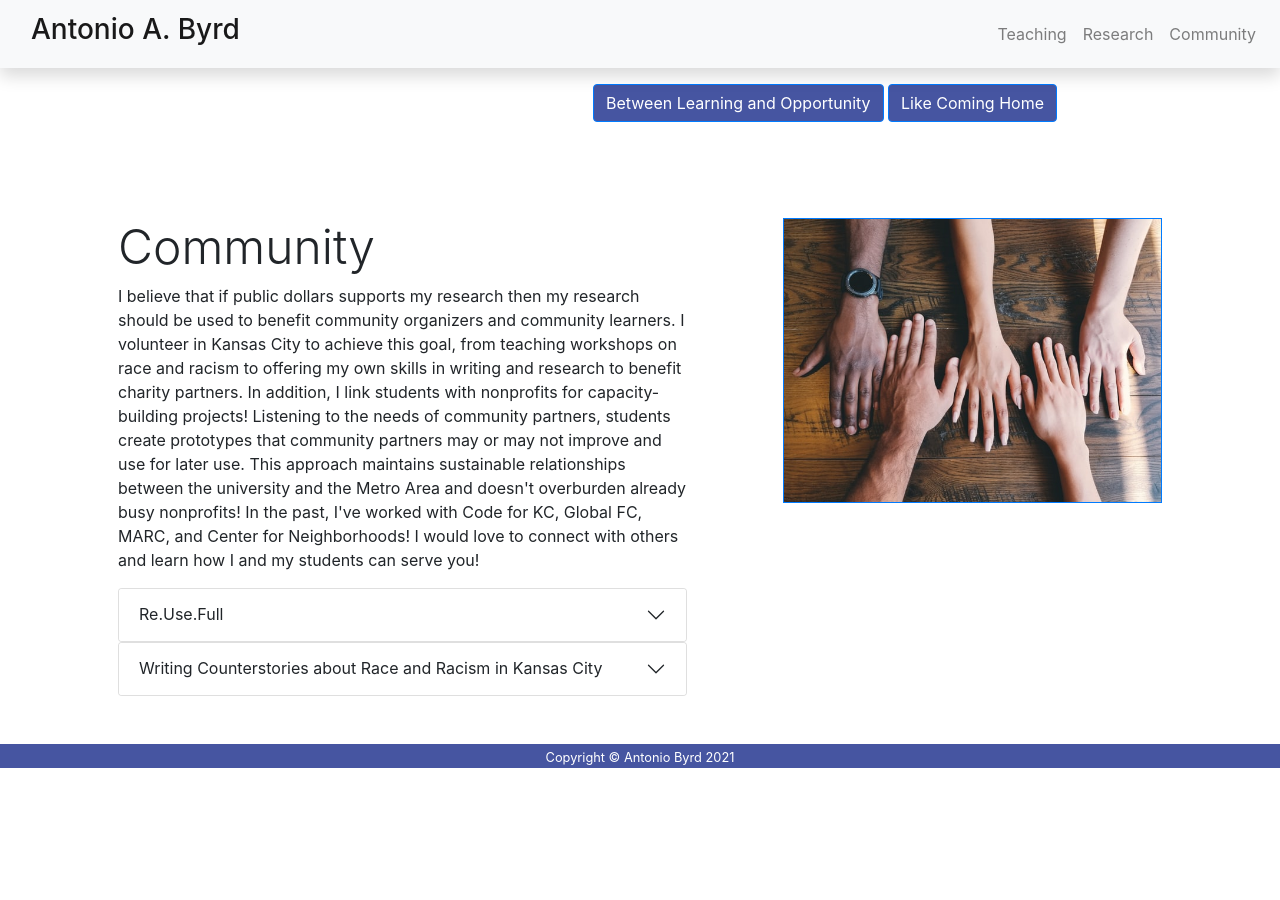
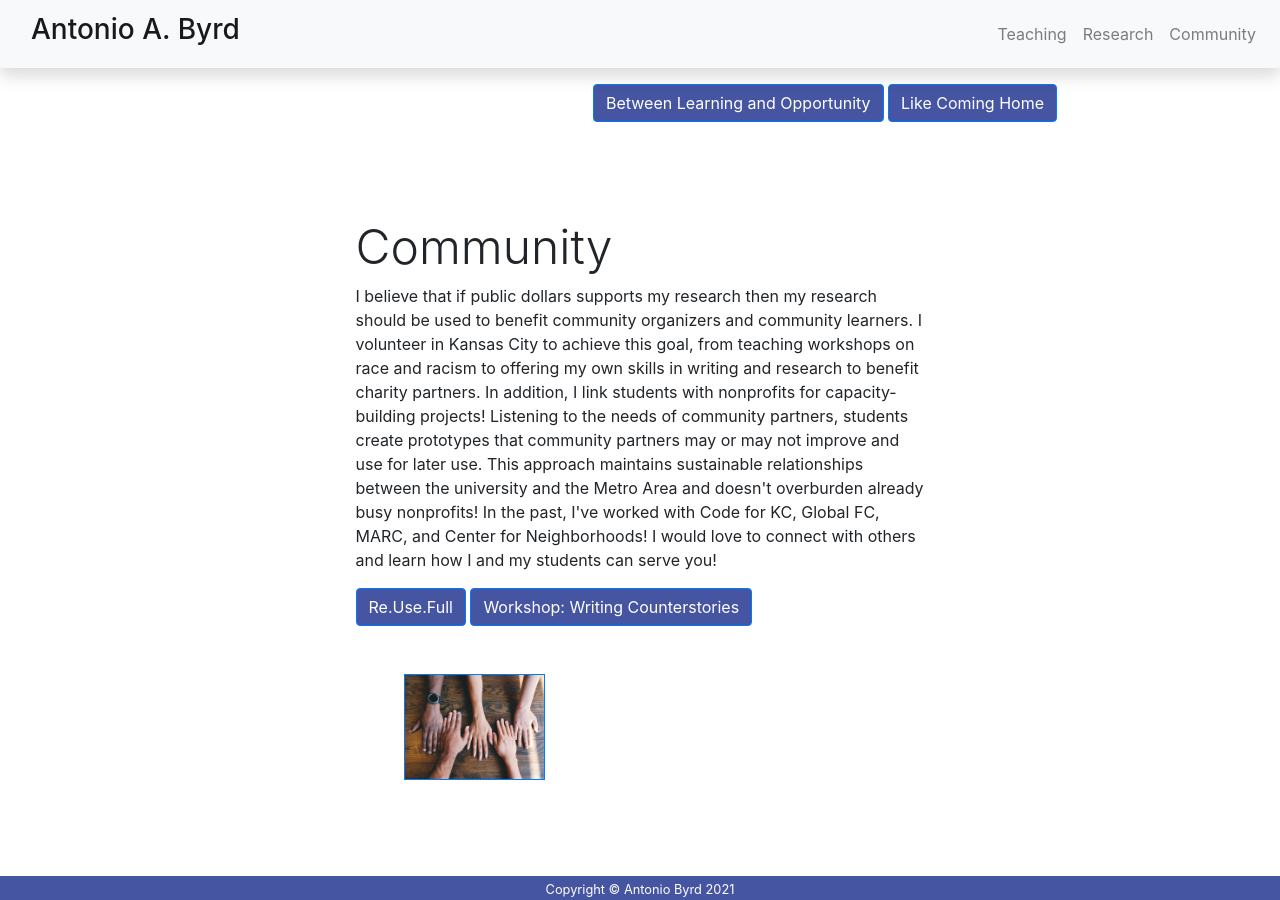
Before and after one commit to abyrd15/abyrd15.github.io, a Jekyll site: the page built from index.markdown, in a window 1280 px wide and 900 px high, scrolled down 2658 px. Built offline with Jekyll 4.4.1, drawn with Linux system fonts in a browser that asks for light colours; nearby versions of some CDN libraries; before the commit the page ends 3426 px from its top, so only the background shows below that.

Commit message:
Updated buttons for community sections

```diff
--- a/_includes/home/section_community.html
+++ b/_includes/home/section_community.html
@@ -5,41 +5,43 @@
                 <div class="col-sm-7 p-5">
                     <h1 class="display-5">Community</h1>
                     <p>I believe that if public dollars supports my research then my research should be used to benefit community organizers and community learners. I volunteer in Kansas City to achieve this goal, from teaching workshops on race and racism to offering my own skills in writing and research to benefit charity partners. In addition, I link students with nonprofits for capacity-building projects! Listening to the needs of community partners, students create prototypes that community partners may or may not improve and use for later use. This approach maintains sustainable relationships between the university and the Metro Area and doesn't overburden already busy nonprofits! In the past, I've worked with Code for KC, Global FC, MARC, and Center for Neighborhoods! I would love to connect with others and learn how I and my students can serve you!</p>
-                        <div class="accordion" id="accordionExample">
-                            <div class="accordion-item">
-                                <h2 class="accordion-header" id="headingSix">
-                                <button class="accordion-button collapsed" type="button" data-toggle="collapse" data-target="#collapseSix" aria-expanded="true" aria-controls="collapseSix">
-                                    Re.Use.Full
-                                </button>
-                                </h2>
+
+                    <button type="button" class="btn btn-primary" data-toggle="modal" data-target="#reusefull"> Re.Use.Full</button>
+                    <button type="button" class="btn btn-primary" data-toggle="modal" data-target="#writing_counterstory"> Workshop: Writing Counterstories</button>
+
+                    <div class="modal fade" id="reusefull" tabindex="-1" aria-labelledby="exampleModalLabel" aria-hidden="true">
+                        <div class="modal-dialog">
+                          <div class="modal-content">
+                            <div class="modal-header">
+                              <h5 class="modal-title" id="exampleModalLabel">Re.Use.Full</h5>
+                              <button type="button" class="btn-close" data-dismiss="modal" aria-label="Close"></button>
                             </div>
-                        </div>
-                          <div id="collapseSix" class="collapse" aria-labelledby="headingSix" data-parent="#accordionExample">
-                            <div class="accordion-body">
+                            <div class="modal-body">
                                 When I moved to Kansas City, MO in August 2019, a friend and colleague introduced me to <a href="https://codeforkc.org/">Code for KC</a>, a chapter of Code for America comprised of "developers, designers, data geeks, policy buffs, and idea makers" that work with local government to make Kansas City a better place for all. I work as a content writers and advisory board member for Re.Use.Full. This website is like Tinder: matches donors with lightly used goods to giveaway with charity partners that need them!
-                                <div class="p-4">
-                                    <a class="btn btn-primary btn-sm" href="https://www.reusefull.org/" role="button">Visit Re.Use.Full!</a>
-                                </div>
+                            </div>
+                            <div class="modal-footer">
+                                <a class="btn btn-primary" href="https://www.reusefull.org/" role="button">Visit Re.Use.Full!</a>
                             </div>
                           </div>
-                          <div class="accordion" id="accordionExample">
-                            <div class="accordion-item">
-                                <h2 class="accordion-header" id="headingSeven">
-                                <button class="accordion-button collapsed" type="button" data-toggle="collapse" data-target="#collapseSeven" aria-expanded="true" aria-controls="collapseSeven">
-                                    Writing Counterstories about Race and Racism in Kansas City
-                                </button>
-                                </h2>
+                        </div>
+                    </div>
+
+                    <div class="modal fade" id="writing_counterstory" tabindex="-1" aria-labelledby="exampleModalLabel" aria-hidden="true">
+                        <div class="modal-dialog">
+                          <div class="modal-content">
+                            <div class="modal-header">
+                              <h5 class="modal-title" id="exampleModalLabel">Writing Counterstories about Race and Racism</h5>
+                              <button type="button" class="btn-close" data-dismiss="modal" aria-label="Close"></button>
                             </div>
-                        </div>
-                          <div id="collapseSeven" class="collapse" aria-labelledby="headingSeven" data-parent="#accordionExample">
-                            <div class="accordion-body">
+                            <div class="modal-body">
                                 In summer 2021 I taught a community course called Writing Counterstories about Race and Racism in Kansas City for <a href="https://www.trinitykc.org/">Trinity United Methodist Church</a>. In this six-week online course, a class of majority-White community learners first learned about what critical race theory and counterstories are. Then we brainstomed what race and racism looks like in the present and waht they looked like in the past. Having confronted White privilege and the limitations of liberal civil rights, students wrote and workshopped their own counterstories. The course concluded with naming actions the Church could committ to in the coming months.
-                                <div class="p-4">
-                                    <a class="btn btn-primary btn-sm" href="https://docs.google.com/document/d/1N49MxB0ix8XCFqNTW3EvlWk8Bir9M9QVJL9Fx_kfCdE/edit?usp=sharing" role="button">Read more!</a>
-                                </div>
+                            </div>
+                            <div class="modal-footer">
+                                <a class="btn btn-primary" href="https://docs.google.com/document/d/1N49MxB0ix8XCFqNTW3EvlWk8Bir9M9QVJL9Fx_kfCdE/edit?usp=sharing" role="button">Read more!</a>
                             </div>
                           </div>
-                </div>
+                        </div>
+                    </div>
                 <div class="col-sm-5 p-5">
                     <img class="img-fluid border border-primary border-5" src="assets/css/images/hands_community.jpg" alt="Image of hands from different races laid out next to each other.">
                 </div>
```
